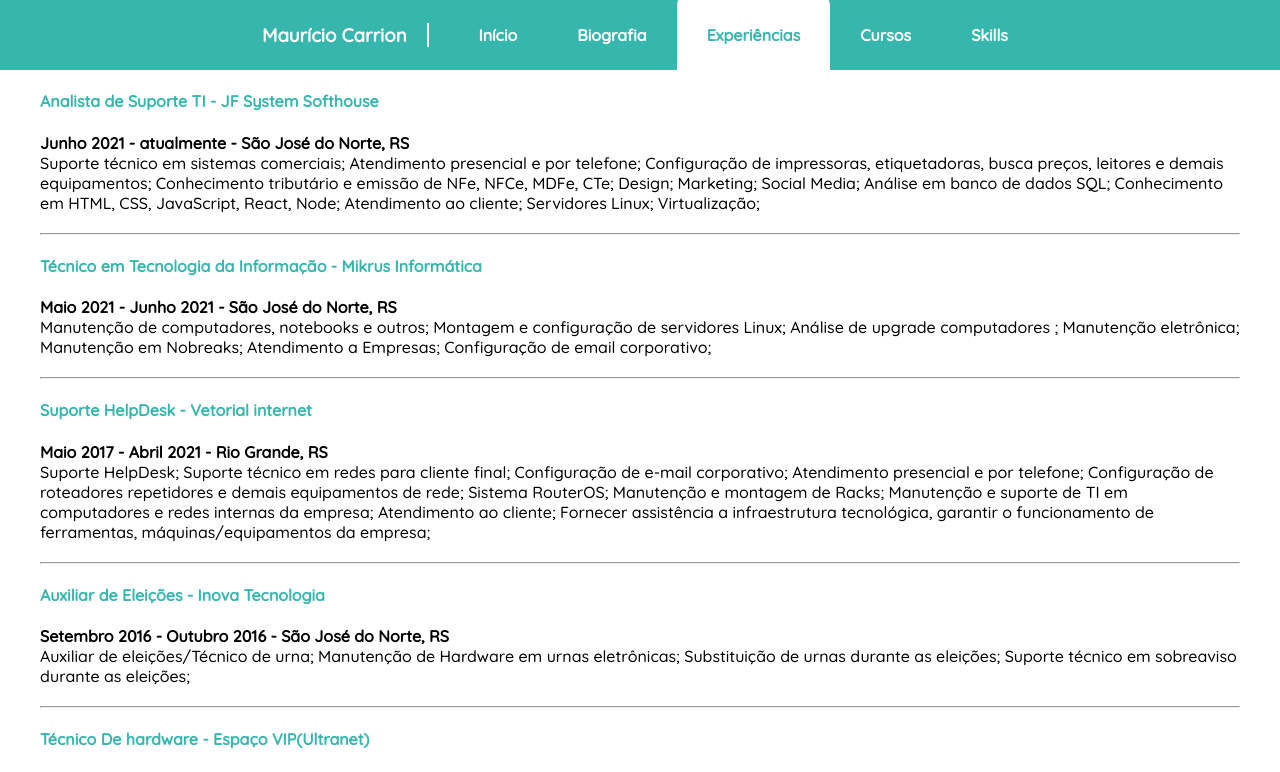
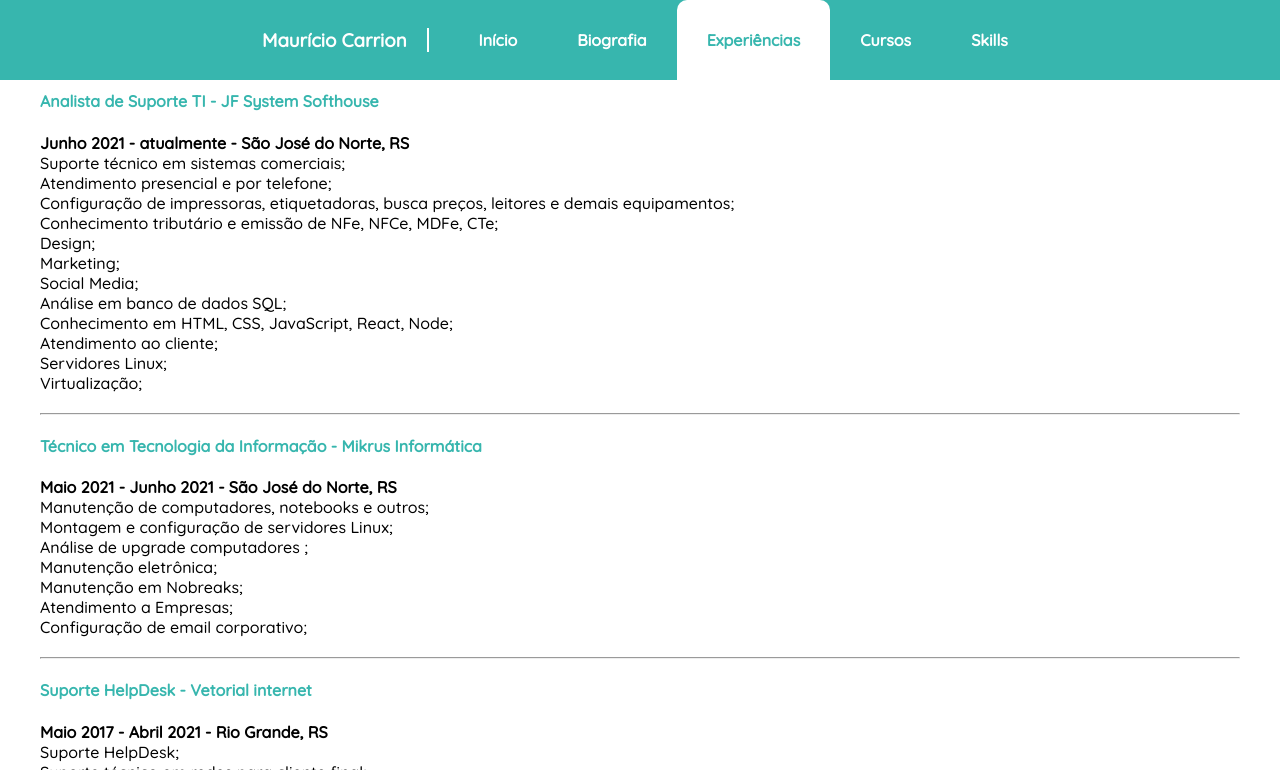
Before and after one commit to Mauricio-Carrion/Web-Curriculum-Mauricio-Carrion, a React (Create React App) app: page /#/experiencias in a window 1280 px wide. Shown: the top 772 px of the page. Built offline with nearby package versions, Linux system fonts and the light colour scheme.

Commit message:
refatorando header e navegação

```diff
--- a/src/App.css
+++ b/src/App.css
@@ -28,7 +28,7 @@
 
 .App {
   display: grid;
-  grid-template-rows: 80px 1fr 50px;
+  grid-template-rows: 70px 1fr 50px;
   grid-template-areas:
     "header"
     "body"
@@ -43,14 +43,13 @@
   justify-content: center;
   background-color: #37B6AE;
   overflow: hidden;
+  position: fixed;
+  left: 0;
+  right: 0;
 }
 
-.smallHeader {
-  grid-template-rows: 70px 1fr 50px !important;
-}
-
-.noneNav {
-  display: none !important;
+.showNav {
+  margin-top: 60px !important;
 }
 
 .header h3 {
@@ -82,6 +81,7 @@
 .nav {
   display: flex;
   justify-content: center;
+  transition: all 0.5s;
 }
 
 .nav a {
@@ -143,15 +143,11 @@
 
   .nav {
     flex-direction: column;
-    margin-top: 50px;
+    margin-top: -350px;
   }
 
   .nav a {
     border-radius: 0;
-  }
-
-  .App {
-    grid-template-rows: 500px 1fr 50px;
   }
 
   .header {
@@ -189,12 +185,6 @@
   }
 }
 
-@media(min-width:580px) {
-  .noneNav {
-    display: flex !important;
-  }
-}
-
 @media(max-width:420px) {
   .footer {
     font-size: 12px;
--- a/src/App.jsx
+++ b/src/App.jsx
@@ -7,23 +7,27 @@
 import { ImMenu } from 'react-icons/im'
 
 function App() {
+  const handleMainClick = () => {
+    const nav = document.querySelector('.nav')
+    if (nav.classList.contains('showNav')) {
+      handleToggle()
+    }
+  }
+
   const handleToggle = () => {
-    const app = document.querySelector('.App')
     const nav = document.querySelector('.nav')
-
-    nav.classList.toggle('noneNav')
-    app.classList.toggle('smallHeader')
+    nav.classList.toggle('showNav')
   }
 
   return (
-    <div className="App smallHeader">
+    <div className="App">
       <Router>
         <header className="header">
           <div>
             <h3>Maurício Carrion</h3>
-            <ImMenu className='iconWhite' onClick={handleToggle} href='#' />
+            <ImMenu className='iconWhite' onClick={handleToggle} />
           </div>
-          <nav className="nav noneNav">
+          <nav className="nav">
             <NavLink to='/'>
               Início
             </NavLink>
@@ -47,7 +51,7 @@
         </header>
 
 
-        <main className="main">
+        <main className="main" onTouchStart={handleMainClick}>
 
           <Routes />
 
@@ -61,7 +65,7 @@
         <SiCss3 className='css' />
         <h4>por Maurício Carrion</h4>
       </footer>
-    </div>
+    </div >
   )
 }
 
--- a/src/components/Experiencias.jsx
+++ b/src/components/Experiencias.jsx
@@ -9,18 +9,18 @@
           <h4>Analista de Suporte TI - JF System Softhouse</h4>
           <strong>Junho 2021 - atualmente - São José do Norte, RS</strong>
           <br />
-          Suporte técnico em sistemas comerciais;
-          Atendimento presencial e por telefone;
-          Configuração de impressoras, etiquetadoras, busca preços, leitores e demais equipamentos;
-          Conhecimento tributário e emissão de NFe, NFCe, MDFe, CTe;
-          Design;
-          Marketing;
-          Social Media;
-          Análise em banco de dados SQL;
-          Conhecimento em HTML, CSS, JavaScript, React, Node;
-          Atendimento ao cliente;
-          Servidores Linux;
-          Virtualização;
+          Suporte técnico em sistemas comerciais;<br />
+          Atendimento presencial e por telefone;<br />
+          Configuração de impressoras, etiquetadoras, busca preços, leitores e demais equipamentos;<br />
+          Conhecimento tributário e emissão de NFe, NFCe, MDFe, CTe;<br />
+          Design;<br />
+          Marketing;<br />
+          Social Media;<br />
+          Análise em banco de dados SQL;<br />
+          Conhecimento em HTML, CSS, JavaScript, React, Node;<br />
+          Atendimento ao cliente;<br />
+          Servidores Linux;<br />
+          Virtualização;<br />
         </li>
 
         <hr />
@@ -29,13 +29,13 @@
           <h4>Técnico em Tecnologia da Informação - Mikrus Informática</h4>
           <strong>Maio 2021 - Junho 2021 - São José do Norte, RS</strong>
           <br />
-          Manutenção de computadores, notebooks e outros;
-          Montagem e configuração de servidores Linux;
-          Análise de upgrade computadores ;
-          Manutenção eletrônica;
-          Manutenção em Nobreaks;
-          Atendimento a Empresas;
-          Configuração de email corporativo;
+          Manutenção de computadores, notebooks e outros;<br />
+          Montagem e configuração de servidores Linux;<br />
+          Análise de upgrade computadores ;<br />
+          Manutenção eletrônica;<br />
+          Manutenção em Nobreaks;<br />
+          Atendimento a Empresas;<br />
+          Configuração de email corporativo;<br />
         </li>
 
         <hr />
@@ -44,16 +44,22 @@
           <h4>Suporte HelpDesk - Vetorial internet</h4>
           <strong>Maio 2017 - Abril 2021 - Rio Grande, RS</strong>
           <br />
-          Suporte HelpDesk;
-          Suporte técnico em redes para cliente final;
-          Configuração de e-mail corporativo;
-          Atendimento presencial e por telefone;
-          Configuração de roteadores repetidores e demais equipamentos de rede;
-          Sistema RouterOS;
-          Manutenção e montagem de Racks;
-          Manutenção e suporte de TI em computadores e redes internas da empresa;
-          Atendimento ao cliente;
-          Fornecer assistência a infraestrutura tecnológica, garantir o funcionamento de ferramentas, máquinas/equipamentos da empresa;
+          Suporte HelpDesk;<br />
+          Suporte técnico em redes para cliente final;<br />
+          Configuração de e-mail corporativo;<br />
+          Atendimento presencial e por telefone;<br />
+          Configuração de roteadores repetidores e demais equipamentos de rede;<br />
+          Sistema RouterOS;<br />
+          Manutenção e montagem de Racks;<br />
+          Manutenção e suporte de TI em computadores e redes internas da empresa;<br />
+          Atendimento ao cliente;<br />
+          Fornecer assistência a infraestrutura tecnológica, garantir o funcionamento de ferramentas, máquinas/equipamentos da empresa;<br />
+          <h5>Referência</h5>
+          <strong>Mauro Meirelles Leite</strong>
+          <br />
+          Ex CEO e Co-founder na Vetorial Internet e Tecnologia<br />
+          Telefone: 53 98403-0717<br />
+          E-mail: mauro.meirelles@vetorial.com<br />
         </li>
 
         <hr />
@@ -62,10 +68,10 @@
           <h4>Auxiliar de Eleições - Inova Tecnologia</h4>
           <strong>Setembro 2016 - Outubro 2016 - São José do Norte, RS</strong>
           <br />
-          Auxiliar de eleições/Técnico de urna;
-          Manutenção de Hardware em urnas eletrônicas;
-          Substituição de urnas durante as eleições;
-          Suporte técnico em sobreaviso durante as eleições;
+          Auxiliar de eleições/Técnico de urna;<br />
+          Manutenção de Hardware em urnas eletrônicas;<br />
+          Substituição de urnas durante as eleições;<br />
+          Suporte técnico em sobreaviso durante as eleições;<br />
         </li>
 
         <hr />
@@ -74,15 +80,15 @@
           <h4>Técnico De hardware - Espaço VIP(Ultranet)</h4>
           <strong>Fevereiro 2016 - Maio 2016 - São José do Norte, RS</strong>
           <br />
-          Técnico de Hardware de Informática;
-          Manutenção e montagem de computadores;
-          Montagem e configuração de servidores;
-          Ativação de Internet via rádio;
-          Análise de upgrades e montagem de PC 's;
-          Manutenção eletrônica;
-          Manutenção em Nobreaks;
-          Atendimento a Empresas;
-          Mikrotik;
+          Técnico de Hardware de Informática;<br />
+          Manutenção e montagem de computadores;<br />
+          Montagem e configuração de servidores;<br />
+          Ativação de Internet via rádio;<br />
+          Análise de upgrades e montagem de PC 's;<br />
+          Manutenção eletrônica;<br />
+          Manutenção em Nobreaks;<br />
+          Atendimento a Empresas;<br />
+          Mikrotik;<br />
         </li>
 
         <hr />
@@ -91,10 +97,10 @@
           <h4>Estagiário - TRE RS</h4>
           <strong>Setembro 2015 - Dezembro 2015 - São José do Norte, RS</strong>
           <br />
-          Auxílio no desenvolvimento das operações e resoluções de problemas, prestando um serviço de atendimento ao cliente de ponta;
-          Manutenção e configuração de urnas eletrônicas;
-          Manuseio de documentos judiciais e eleitorais;
-          Interação com MP/RS;
+          Auxílio no desenvolvimento das operações e resoluções de problemas, prestando um serviço de atendimento ao cliente de ponta;<br />
+          Manutenção e configuração de urnas eletrônicas;<br />
+          Manuseio de documentos judiciais e eleitorais;<br />
+          Interação com MP/RS;<br />
         </li>
       </ul>
     </div>
--- a/src/components/Inicio.jsx
+++ b/src/components/Inicio.jsx
@@ -10,23 +10,23 @@
       <h1>Maurício Carrion</h1>
       <div className="contato">
         <span>
+          <AiOutlinePhone className="iconColor" />
+          <a href="tel:+5553992088789">(53) 9 9208-8789</a>
+        </span>
+
+        <span>
+          <AiOutlineWhatsApp className="iconColor" />
+          <a href="https://wa.me/5553992088789" target="_blank" rel="noopener noreferrer">(53) 9 9208-8789</a>
+        </span>
+
+        <span>
           <AiOutlineMail className="iconColor" />
           <a href="mailto:mauricio.sjn@gmail.com">mauricio.sjn@gmail.com</a>
         </span>
 
         <span>
-          <AiOutlinePhone className="iconColor" />
-          <a href="tel:+5553992088789">(53) 9 9208-8789</a>
-        </span>
-
-        <span>
           <AiFillLinkedin className="iconColor" />
           <a href="https://www.linkedin.com/in/mauriciocarrionsjn/" target="_blank" rel="noopener noreferrer">mauriciocarrionsjn</a>
-        </span>
-
-        <span>
-          <AiOutlineWhatsApp className="iconColor" />
-          <a href="https://wa.me/5553992088789" target="_blank" rel="noopener noreferrer">(53) 9 9208-8789</a>
         </span>
       </div>
     </div>
--- a/src/components/Skills.css
+++ b/src/components/Skills.css
@@ -7,7 +7,7 @@
 
 .Skills ul {
   text-align: center;
-  margin: 40px;
+  margin: 20px;
   padding: 0;
 }
 
```
